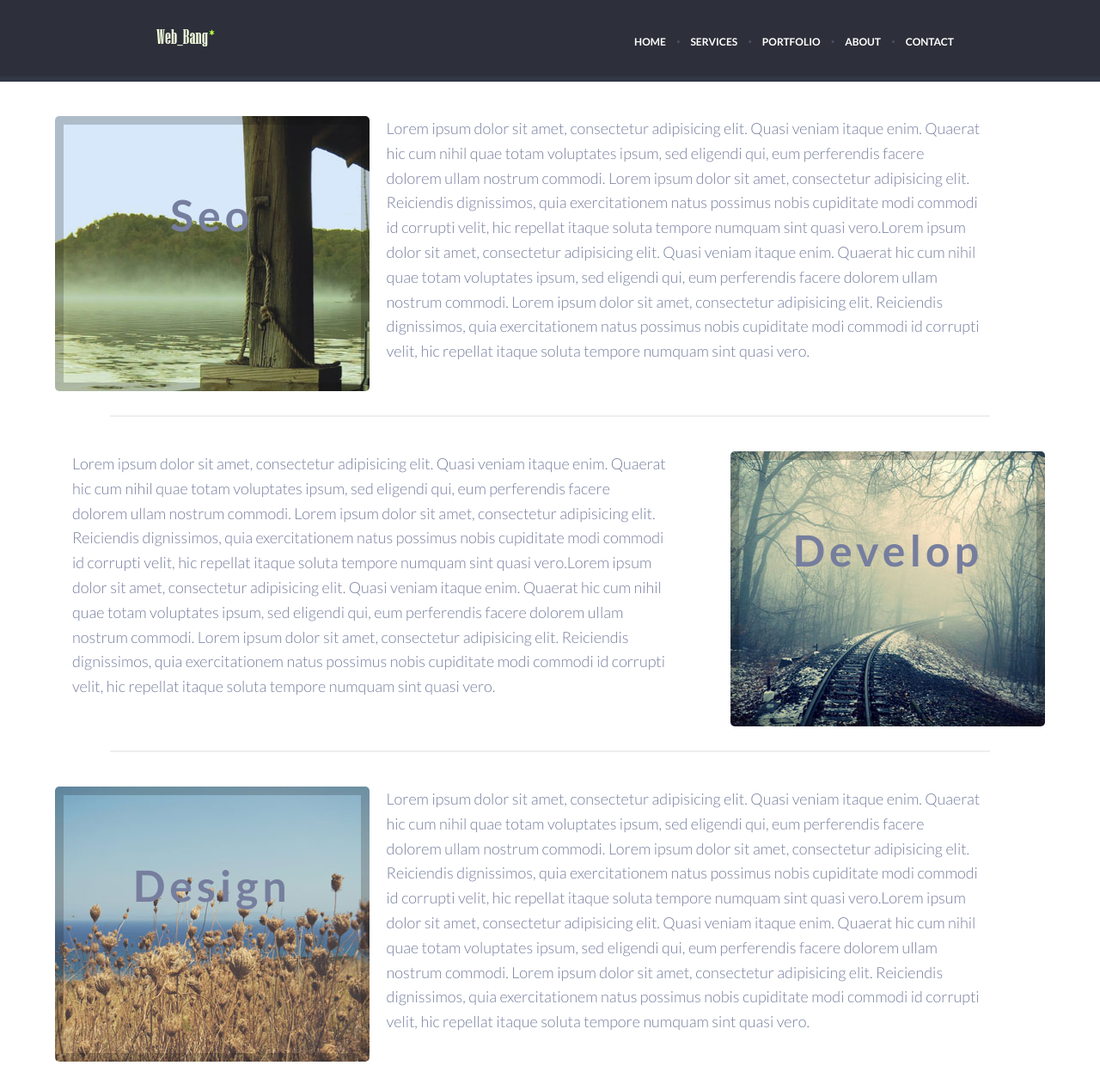
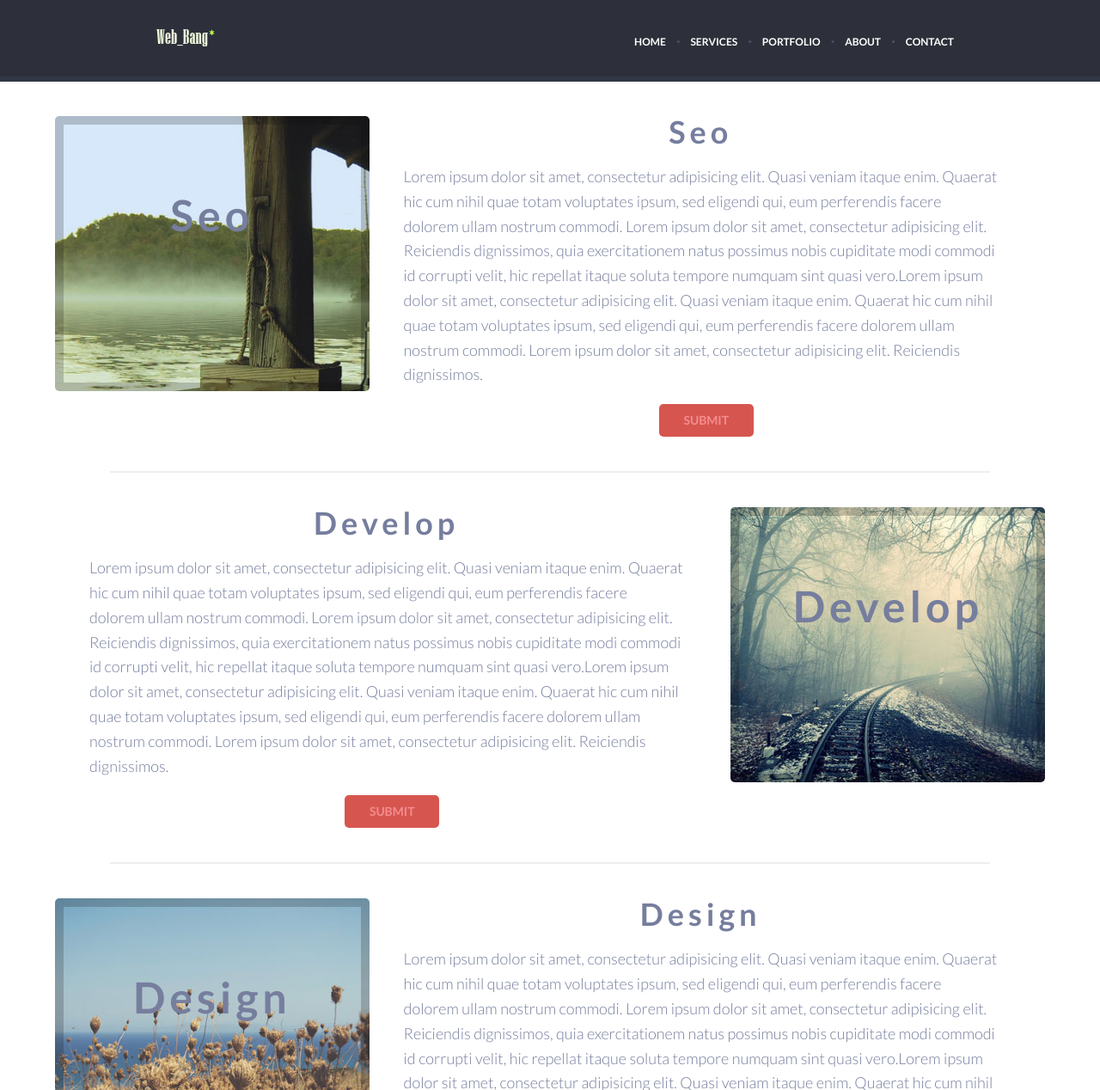
Before and after one commit to FastFlowSite/FastFlowSite, a plain HTML site: page FastFlowSite/services.html in a window 1280 px wide. Shown: the top 1268 px of the page at 86% size. Drawn offline with Linux system fonts and the light colour scheme; a script that the page names is missing.

Commit message:
Service with tittle with button

```diff
--- a/FastFlowSite/css/services.css
+++ b/FastFlowSite/css/services.css
@@ -1,4 +1,6 @@
+
 .placehr{
+	border:0;
 	-moz-border-bottom-colors: none;
     -moz-border-left-colors: none;
     -moz-border-right-colors: none;
@@ -9,7 +11,6 @@
     border-width: 2px 0 0;
     margin: 50px 0 10px 10%;
     width: 80%;
-    border:0;
     border-top: 2px solid #eee;
 }
 
@@ -42,10 +43,16 @@
 }
 
 .textblock {
-		margin: 10px 20px;
+		margin: 10px 20px 10px 40px;
 	 display: inline-block;
 	width: 60%;
 
+}
+
+.textblocktittle{
+text-align: center;
+letter-spacing: 5px;
+margin-bottom: 20px;
 }
 
 .tittleblock{
@@ -54,6 +61,13 @@ letter-spacing: 5px;
 	padding:80px 0%;
 	font-size: 50px;
 }
+
+.servicebtn{
+margin: 20px 0 0 43%;
+margin-bottom: -20px;
+}
+
+
 
 
 #firstblock .image{
@@ -98,7 +112,6 @@ float: left;
 #thirtblock{
 	margin-bottom: 50px;
 }
-
 
 
 
--- a/FastFlowSite/services.html
+++ b/FastFlowSite/services.html
@@ -63,7 +63,8 @@
 
 <ul id="firstblock">
   <li class="image"><h1 class="tittleblock">Seo</h1></li>
-  <li class="textblock"><h3>Lorem ipsum dolor sit amet, consectetur adipisicing elit. Quasi veniam itaque enim. Quaerat hic cum nihil quae totam voluptates ipsum, sed eligendi qui, eum perferendis facere dolorem ullam nostrum commodi. Lorem ipsum dolor sit amet, consectetur adipisicing elit. Reiciendis dignissimos, quia exercitationem natus possimus nobis cupiditate modi commodi id corrupti velit, hic repellat itaque soluta tempore numquam sint quasi vero.Lorem ipsum dolor sit amet, consectetur adipisicing elit. Quasi veniam itaque enim. Quaerat hic cum nihil quae totam voluptates ipsum, sed eligendi qui, eum perferendis facere dolorem ullam nostrum commodi. Lorem ipsum dolor sit amet, consectetur adipisicing elit. Reiciendis dignissimos, quia exercitationem natus possimus nobis cupiditate modi commodi id corrupti velit, hic repellat itaque soluta tempore numquam sint quasi vero.</h3></li>
+  <li class="textblock"><h1 class="textblocktittle">Seo</h1><h3>Lorem ipsum dolor sit amet, consectetur adipisicing elit. Quasi veniam itaque enim. Quaerat hic cum nihil quae totam voluptates ipsum, sed eligendi qui, eum perferendis facere dolorem ullam nostrum commodi. Lorem ipsum dolor sit amet, consectetur adipisicing elit. Reiciendis dignissimos, quia exercitationem natus possimus nobis cupiditate modi commodi id corrupti velit, hic repellat itaque soluta tempore numquam sint quasi vero.Lorem ipsum dolor sit amet, consectetur adipisicing elit. Quasi veniam itaque enim. Quaerat hic cum nihil quae totam voluptates ipsum, sed eligendi qui, eum perferendis facere dolorem ullam nostrum commodi. Lorem ipsum dolor sit amet, consectetur adipisicing elit. Reiciendis dignissimos.</h3>
+  <input type="submit" value="submit" name="subscribe" class="submitbtn servicebtn" /></li>
 </ul>
   <hr class="placehr" />
 
@@ -71,7 +72,9 @@
 
 <ul id="secondblock">
   <li class="image"><h1 class="tittleblock">Develop</h1></li>
-  <li class="textblock"><h3>Lorem ipsum dolor sit amet, consectetur adipisicing elit. Quasi veniam itaque enim. Quaerat hic cum nihil quae totam voluptates ipsum, sed eligendi qui, eum perferendis facere dolorem ullam nostrum commodi. Lorem ipsum dolor sit amet, consectetur adipisicing elit. Reiciendis dignissimos, quia exercitationem natus possimus nobis cupiditate modi commodi id corrupti velit, hic repellat itaque soluta tempore numquam sint quasi vero.Lorem ipsum dolor sit amet, consectetur adipisicing elit. Quasi veniam itaque enim. Quaerat hic cum nihil quae totam voluptates ipsum, sed eligendi qui, eum perferendis facere dolorem ullam nostrum commodi. Lorem ipsum dolor sit amet, consectetur adipisicing elit. Reiciendis dignissimos, quia exercitationem natus possimus nobis cupiditate modi commodi id corrupti velit, hic repellat itaque soluta tempore numquam sint quasi vero.</h3></li>
+  <li class="textblock"><h1 class="textblocktittle">Develop</h1><h3>Lorem ipsum dolor sit amet, consectetur adipisicing elit. Quasi veniam itaque enim. Quaerat hic cum nihil quae totam voluptates ipsum, sed eligendi qui, eum perferendis facere dolorem ullam nostrum commodi. Lorem ipsum dolor sit amet, consectetur adipisicing elit. Reiciendis dignissimos, quia exercitationem natus possimus nobis cupiditate modi commodi id corrupti velit, hic repellat itaque soluta tempore numquam sint quasi vero.Lorem ipsum dolor sit amet, consectetur adipisicing elit. Quasi veniam itaque enim. Quaerat hic cum nihil quae totam voluptates ipsum, sed eligendi qui, eum perferendis facere dolorem ullam nostrum commodi. Lorem ipsum dolor sit amet, consectetur adipisicing elit. Reiciendis dignissimos.</h3>
+<input type="submit" value="submit" name="subscribe" class="submitbtn servicebtn" />
+  </li>
 </ul>
   <hr class="placehr" />
 
@@ -79,7 +82,9 @@
 
 <ul id="thirtblock">
   <li class="image"><h1 class="tittleblock">Design</h1></li>
-  <li class="textblock"><h3>Lorem ipsum dolor sit amet, consectetur adipisicing elit. Quasi veniam itaque enim. Quaerat hic cum nihil quae totam voluptates ipsum, sed eligendi qui, eum perferendis facere dolorem ullam nostrum commodi. Lorem ipsum dolor sit amet, consectetur adipisicing elit. Reiciendis dignissimos, quia exercitationem natus possimus nobis cupiditate modi commodi id corrupti velit, hic repellat itaque soluta tempore numquam sint quasi vero.Lorem ipsum dolor sit amet, consectetur adipisicing elit. Quasi veniam itaque enim. Quaerat hic cum nihil quae totam voluptates ipsum, sed eligendi qui, eum perferendis facere dolorem ullam nostrum commodi. Lorem ipsum dolor sit amet, consectetur adipisicing elit. Reiciendis dignissimos, quia exercitationem natus possimus nobis cupiditate modi commodi id corrupti velit, hic repellat itaque soluta tempore numquam sint quasi vero.</h3></li>
+  <li class="textblock"><h1 class="textblocktittle">Design</h1><h3>Lorem ipsum dolor sit amet, consectetur adipisicing elit. Quasi veniam itaque enim. Quaerat hic cum nihil quae totam voluptates ipsum, sed eligendi qui, eum perferendis facere dolorem ullam nostrum commodi. Lorem ipsum dolor sit amet, consectetur adipisicing elit. Reiciendis dignissimos, quia exercitationem natus possimus nobis cupiditate modi commodi id corrupti velit, hic repellat itaque soluta tempore numquam sint quasi vero.Lorem ipsum dolor sit amet, consectetur adipisicing elit. Quasi veniam itaque enim. Quaerat hic cum nihil quae totam voluptates ipsum, sed eligendi qui, eum perferendis facere dolorem ullam nostrum commodi. Lorem ipsum dolor sit amet, consectetur adipisicing elit. Reiciendis dignissimos.</h3>
+<input type="submit" value="submit" name="subscribe" class="submitbtn servicebtn" />
+  </li>
 </ul>
 
  <hr class="placehr" style="border-top:white; -moz-border-top:white;" / >
```
Also changed, not shown: 1 other file.
